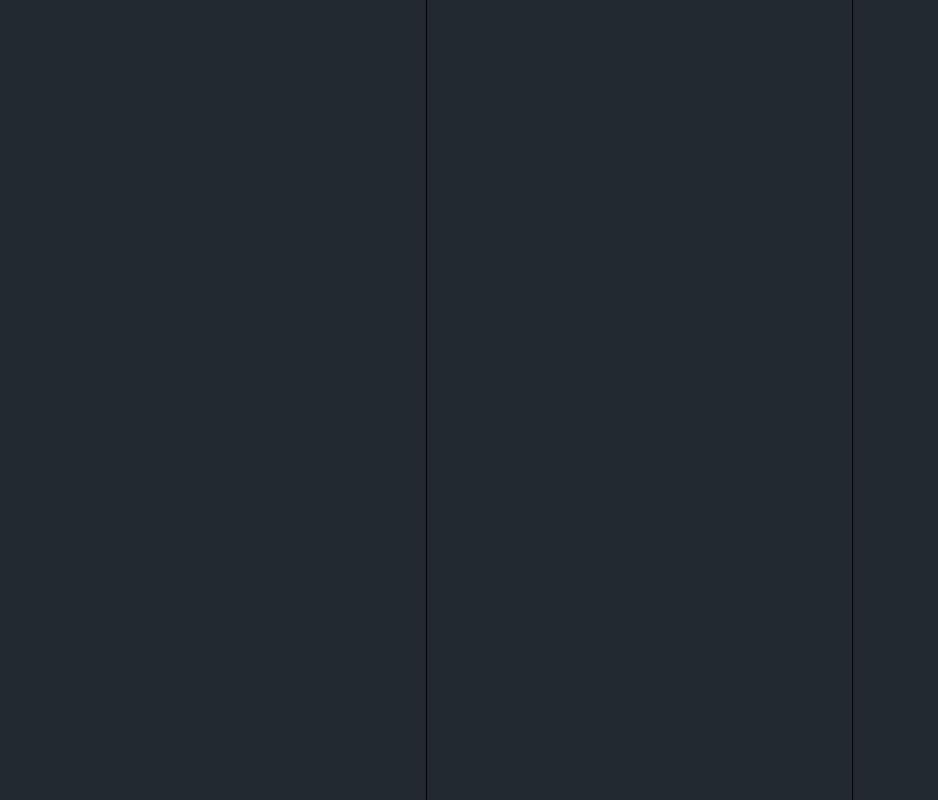
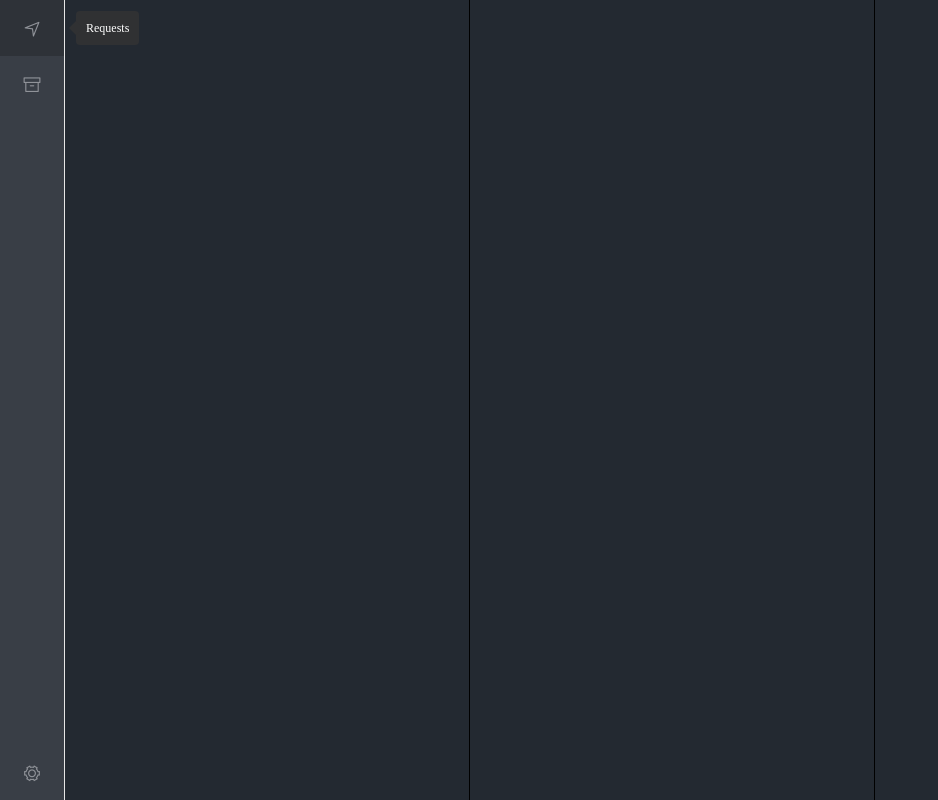
Before and after one commit to KieranSunshine/neutron, a Vue app: page / in a window 1280 px wide. Shown: the whole page, without its empty margins (0-938 px from the left). Built offline with nearby package versions, Linux system fonts and the light colour scheme.

Commit message:
Created basic side menu

```diff
--- a/src/App.vue
+++ b/src/App.vue
@@ -1,15 +1,18 @@
 <template>
 	<el-container id="app">
+		<side-menu />
 		<neutron-main />
 	</el-container>
 </template>
 
 <script>
 	import NeutronMain from './views/NeutronMain.vue';
+	import SideMenu from './components/SideMenu.vue';
 
 	export default {
 		name: 'App',
 		components: {
+			SideMenu,
 			NeutronMain,
 		},
 	};
--- /dev/null
+++ b/src/components/SideMenu.vue
@@ -0,0 +1,41 @@
+<template>
+	<el-menu background-color="#393E46" collapse="false">
+		<el-menu-item index="1" >
+			<i class="el-icon-position" />
+			<template #title>Requests</template>
+		</el-menu-item>
+		<el-menu-item index="2">
+			<i class="el-icon-takeaway-box" />
+			<template #title>History</template>
+		</el-menu-item>
+
+		<!-- Something spooky is happening with this one -->
+		<!-- Looks like the width is going dodgy of the hover div. -->
+		<el-menu-item index="4" class="weighted-menu-item">
+			<i class="el-icon-setting" />
+			<template #title>Settings</template>
+		</el-menu-item>
+	</el-menu>
+</template>
+
+<script lang="ts">
+	import { defineComponent } from 'vue';
+
+	export default defineComponent({
+		name: 'SideMenu',
+		data() {
+			return {
+				isCollapsed: false,
+			};
+		},
+		methods: {
+		},
+	});
+</script>
+
+<style lang="scss" scoped>
+	.weighted-menu-item {
+		position: absolute;
+		bottom: 0;
+	}
+</style>
```
